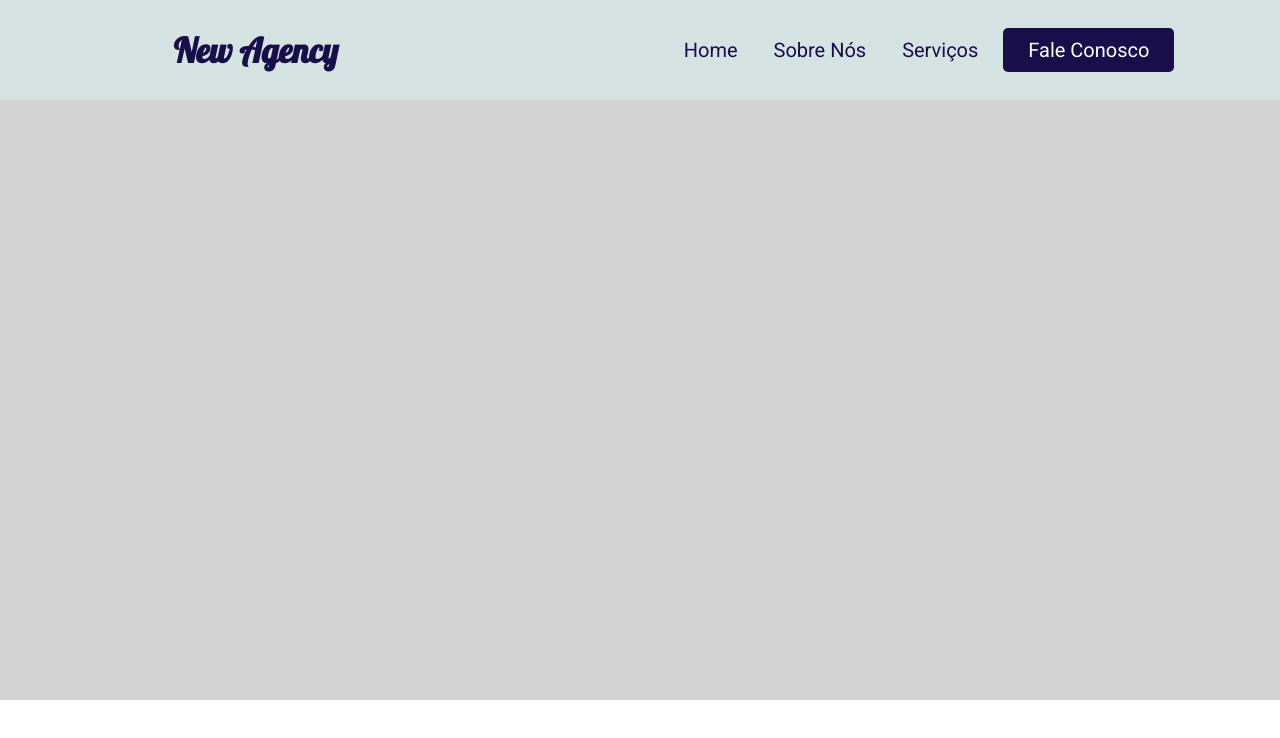
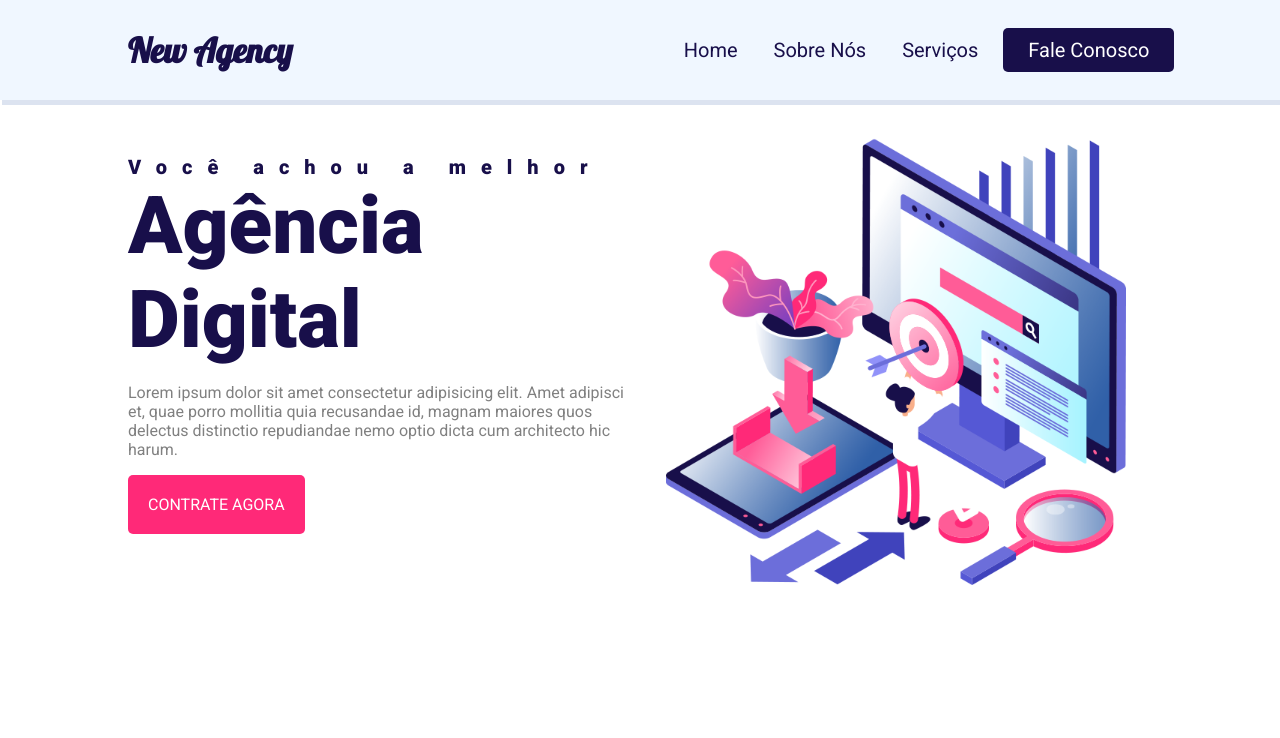
Before and after one commit to Danniela-91/Project-New_Agency, a plain HTML site: page index.html in a window 1280 px wide. Drawn offline with Linux system fonts and the light colour scheme.

Commit message:
finalizando header

```diff
--- a/CSS/style.css
+++ b/CSS/style.css
@@ -14,7 +14,8 @@ body {
   display: flex;
   flex-flow: row wrap;
   height: 100px;
-  background: rgb(213, 227, 227);
+  background: #f0f7ff;
+  box-shadow: 2px 5px #dce3f0; /*Usado para criar efeito sombra*/
   justify-content: center;
   align-items: center;
 }
@@ -23,7 +24,7 @@ body {
 .logo {
   flex: 20%;
   margin-left: 10%; /*Usado para afastar da lateral da pág.*/
-  text-align: center;
+  text-align: left;
 }
 
 /*Código para a logo em si*/
@@ -31,12 +32,6 @@ body {
   font-family: "Lobster", sans-serif;
   color: #180f4a;
   font-size: 34px;
-}
-
-.logo:hover {
-  border: none;
-  background: #ff2978;
-  border-radius: 5%;
 }
 
 /*Código para o conteiner do menu*/
@@ -56,8 +51,9 @@ body {
 
 /* Código para quando o mause passar sobre os links*/
 .menu a:hover {
-  color: #ff2978;
-  border: 4px solid #180f4a;
+  color: white;
+  background: #ff2978;
+  border-radius: 5px;
 }
 
 /*Código para criar um destaque em um dos links*/
@@ -75,10 +71,52 @@ body {
   border: none;
   background: #ff2978;
 }
-
+/* Código para 100% do conteiner */
 .header {
   display: flex;
   flex-flow: row wrap;
-  height: 600px;
-  background: lightgrey;
+  justify-content: center;
+  align-items: center;
 }
+
+/* Código para 50% do conteiner do lado esquerdo */
+.headline {
+  margin-left: 10%; /*Usado para afastar da lateral da pág.*/
+  flex: 40%;
+}
+
+.headline h2 {
+  font-weight: 900;
+  font-size: 20px;
+  color: #180f4a;
+  padding: 0; /* Valor para juntar as linhas*/
+  margin: 0; /* Valor para juntar as linhas*/
+}
+
+.headline p {
+  color: grey;
+  text-align: left;
+}
+
+.contact-btn {
+  display: inline-block; /*Usado para deslocar o botão para baixo.*/
+  background: #ff2978;
+  padding: 20px;
+  color: white;
+  text-transform: uppercase; /*Usado para deixar o texto todo maiúsculo.*/
+  text-decoration: none; /*Usado paramremover o traço embaixo do link.*/
+  border-radius: 5px;
+}
+
+/* Código para quando o mause passar sobre ele*/
+.contact-btn:hover {
+    background: #180f4a;
+}
+
+/* Código para 50% do conteiner do lado direito */
+.img-headline {
+  margin-right: 10%; /*Usado para afastar da lateral da pág.*/
+  flex: 40%;
+  text-align: center; /* Valor centralizar a img*/
+  margin-top: 5px;
+}
--- a/index.html
+++ b/index.html
@@ -21,8 +21,19 @@
         <a id="button" href="#">Fale Conosco</a>
       </div>
     </nav>
+
     <header class="header">
+      <div class="headline">
+        <h2 style="letter-spacing: 15px">Você achou a melhor</h2>
+        <h2 style="font-size: 80px">Agência Digital</h2>
+        <p>
+        Lorem ipsum dolor sit amet consectetur adipisicing elit. Amet adipisci et, quae porro mollitia quia recusandae id, magnam maiores quos delectus distinctio repudiandae nemo optio dicta cum architecto hic harum.</p>
+        <a href="#" class="contact-btn">Contrate Agora</a>
+      </div>
 
+      <div class="img-headline">
+        <img style="max-width: 90%" src="image/hero_right.png" alt="" />
+      </div>
     </header>
   </body>
 </html>
```
